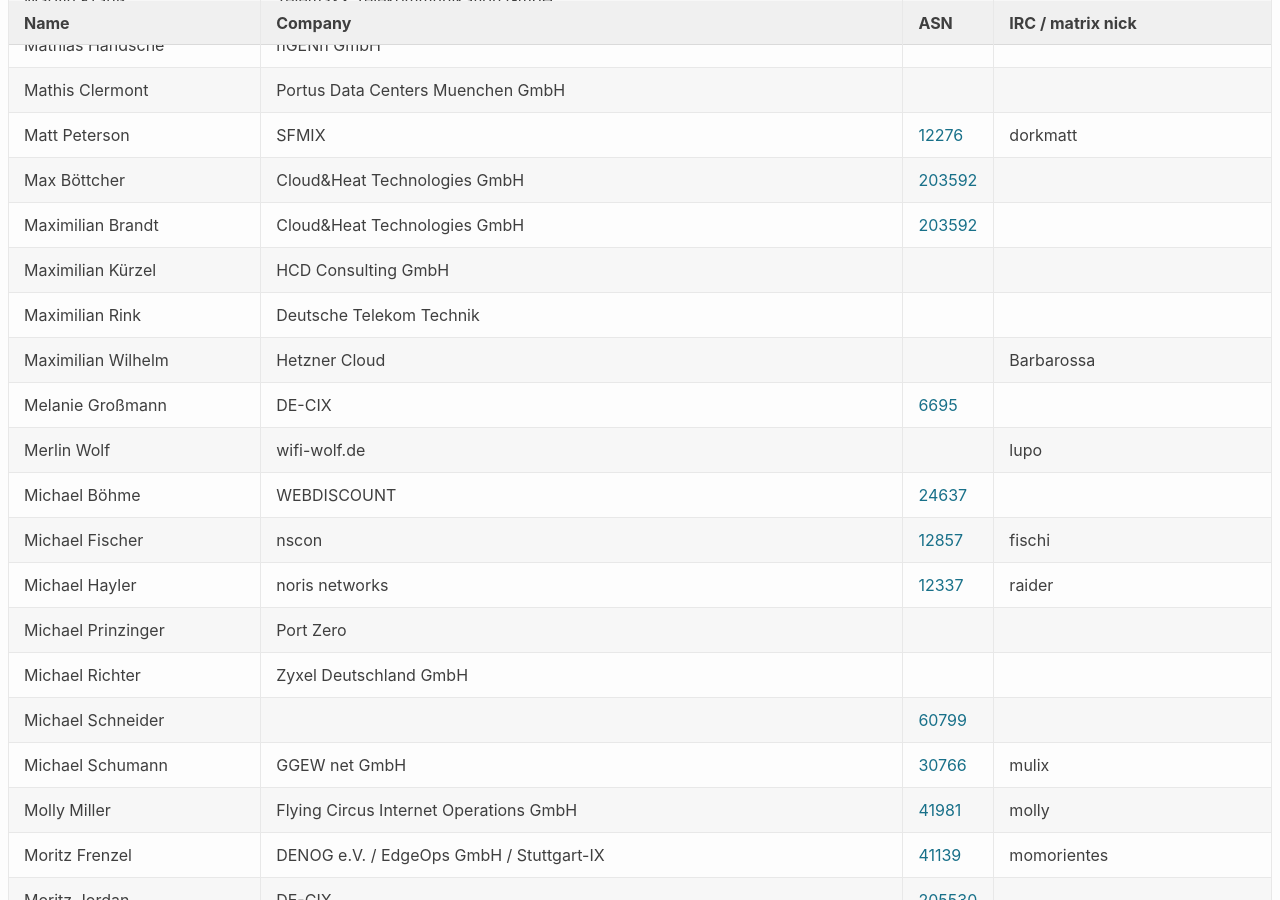
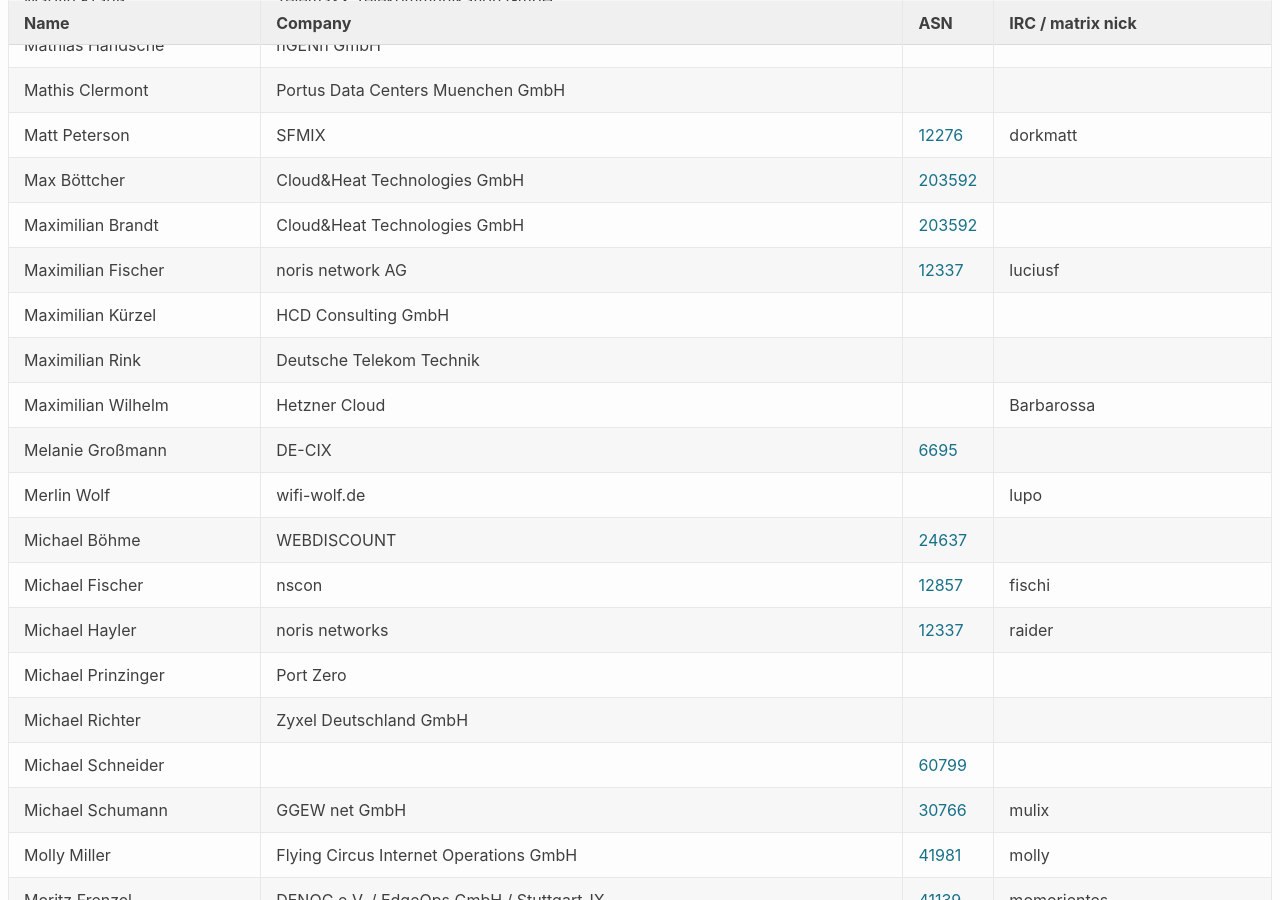
Before and after one commit to denog/pretix-attendeelist, a Jekyll site: the page built from denog17/index.markdown, in a window 1280 px wide and 900 px high, scrolled down 8074 px. Built offline with Jekyll 4.4.1, drawn with Linux system fonts in a browser that asks for light colours.

Commit message:
Latest data: Thu Jul 24 08:12:23 UTC 2025

```diff
--- a/_data/attendees_denog17_onsite.json
+++ b/_data/attendees_denog17_onsite.json
@@ -1086,6 +1086,12 @@
     "asn": "203592"
   },
   {
+    "name": "Maximilian Fischer",
+    "company": "noris network AG",
+    "irc": "luciusf",
+    "asn": "12337"
+  },
+  {
     "name": "Maximilian Kürzel",
     "company": "HCD Consulting GmbH",
     "irc": null,
```
